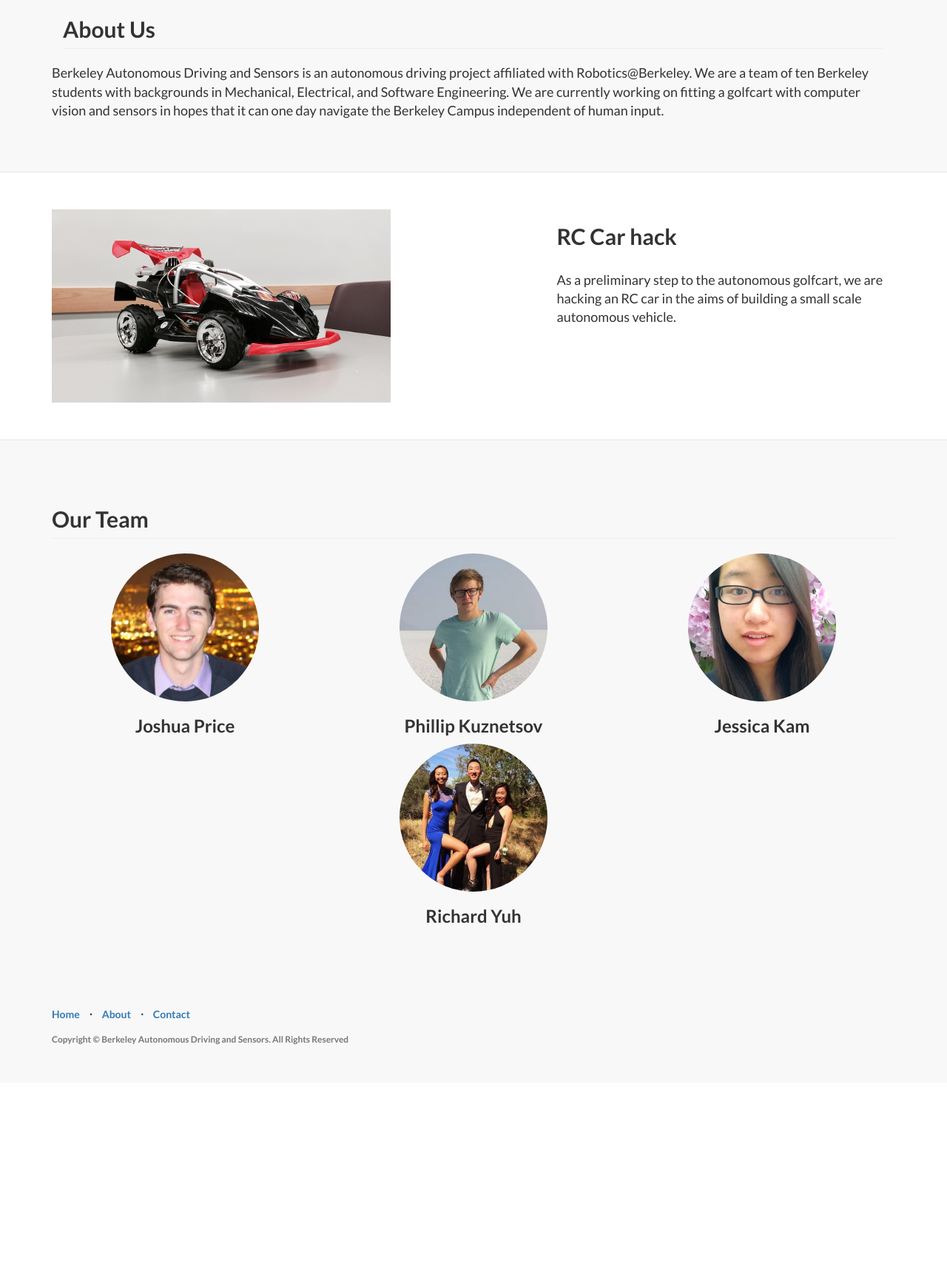
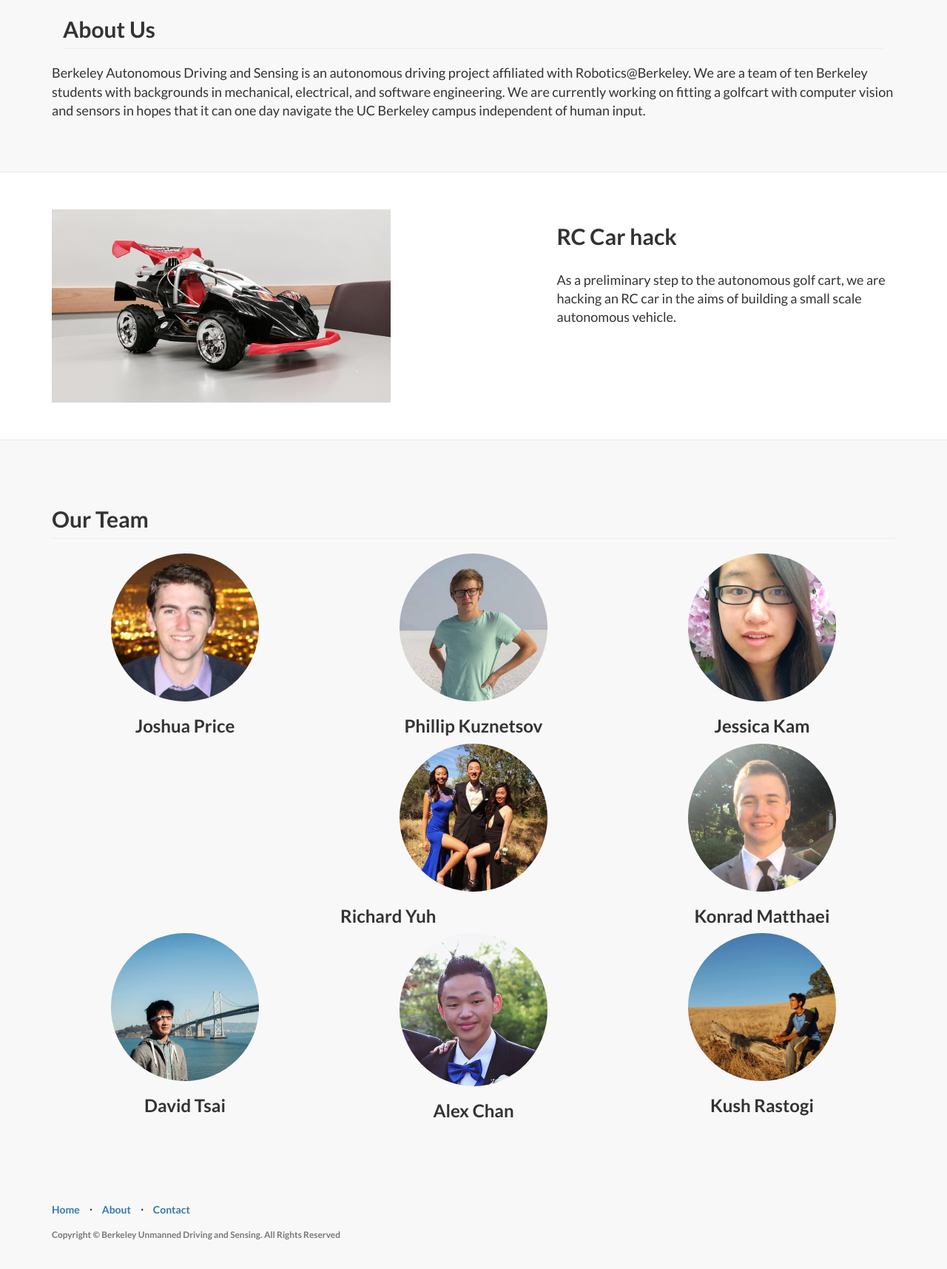
Before and after one commit to calautogolf/calautogolf.github.io, a plain HTML site: page index.html in a window 1280 px wide. Shown: the part 921-2636 px from the top of the page at 74% size. Before the commit the page ends 2384 px from the top, so only its background shows below. Drawn offline with Linux system fonts and the light colour scheme.

Commit message:
changed background photo, added team member photos

```diff
--- a/index.html
+++ b/index.html
@@ -9,7 +9,7 @@
     <meta name="description" content="">
     <meta name="author" content="">
 
-    <title>Berkeley Autonomous Golfcart</title>
+    <title>Berkeley Unmanned Driving and Sensing</title>
 
     <!-- Bootstrap Core CSS -->
     <link href="css/bootstrap.min.css" rel="stylesheet">
@@ -44,7 +44,7 @@
                     <span class="icon-bar"></span>
                     <span class="icon-bar"></span>
                 </button>
-                <a class="navbar-brand topnav" href="#home">BADAS</a>
+                <a class="navbar-brand topnav" href="#home">BUDAS</a>
             </div>
             <!-- Collect the nav links, forms, and other content for toggling -->
             <div class="collapse navbar-collapse" id="bs-example-navbar-collapse-1">
@@ -71,8 +71,8 @@
             <div class="row">
                 <div class="col-lg-12">
                     <div class="intro-message">
-                        <h1>Berkeley Autonomous Driving and Sensors</h1>
-                        <h3>Driving golfcarts without hands.</h3>
+                        <h1>Berkeley Unmanned Driving and Sensing</h1>
+                        <h3>Driving golf carts without hands.</h3>
                         <hr class="intro-divider">
                         <ul class="list-inline intro-social-buttons">
                             <li>
@@ -105,7 +105,7 @@
                     </div>
                     <br>
                     <p class="lead">
-                        Berkeley Autonomous Driving and Sensors is an autonomous driving project affiliated with Robotics@Berkeley. We are a team of ten Berkeley students with backgrounds in Mechanical, Electrical, and Software Engineering. We are currently working on fitting a golfcart with computer vision and sensors in hopes that it can one day navigate the Berkeley Campus independent of human input.
+                        Berkeley Autonomous Driving and Sensing is an autonomous driving project affiliated with Robotics@Berkeley. We are a team of ten Berkeley students with backgrounds in mechanical, electrical, and software engineering. We are currently working on fitting a golfcart with computer vision and sensors in hopes that it can one day navigate the UC Berkeley campus independent of human input.
                     </p>
                 </div>
                 <!-- The old image/text split -->
@@ -129,7 +129,7 @@
                     <!-- <hr class="section-heading-spacer"> -->
                     <div class="clearfix"></div>
                     <h2 class="section-heading">RC Car hack</h2>
-                    <p class="lead">As a preliminary step to the autonomous golfcart, we are hacking an RC car in the aims of building a small scale autonomous vehicle.</p>
+                    <p class="lead">As a preliminary step to the autonomous golf cart, we are hacking an RC car in the aims of building a small scale autonomous vehicle.</p>
                 </div>
                 <div class="col-lg-5 col-sm-pull-6  col-sm-6">
                     <img class="img-responsive" src="img/rc_car.png" alt="">
@@ -173,9 +173,37 @@
                     </h3>
                     <!-- <p>What does this team member to? Keep it short! This is also a great spot for social links!</p> -->
                 </div>
-                <div class="col-lg-offset-4 col-lg-4 col-sm-6 text-center member_div">
+                <div class="col-lg-offset-4 col-lg-4 col-sm-6 member_div">
                     <img class="img-circle img-responsive img-center" src="img/richard_yuh.jpg" alt="">
                     <h3>Richard Yuh
+                        <small></small>
+                    </h3>
+                    <!-- <p>What does this team member to? Keep it short! This is also a great spot for social links!</p> -->
+                </div>
+                <div class="col-lg-4 col-sm-6 text-center member_div">
+                    <img class="img-circle img-responsive img-center" src="img/konrad.jpg" alt="">
+                    <h3>Konrad Matthaei
+                        <small></small>
+                    </h3>
+                    <!-- <p>What does this team member to? Keep it short! This is also a great spot for social links!</p> -->
+                </div>
+                <div class="col-lg-4 col-sm-6 text-center member_div">
+                    <img class="img-circle img-responsive img-center" src="img/david_tsai.jpg" alt="">
+                    <h3>David Tsai
+                        <small></small>
+                    </h3>
+                    <!-- <p>What does this team member to? Keep it short! This is also a great spot for social links!</p> -->
+                </div>
+                <div class="col-lg-4 col-sm-6 text-center member_div">
+                    <img class="img-circle img-responsive img-center" src="img/alex_chan.jpg" alt="">
+                    <h3>Alex Chan
+                        <small></small>
+                    </h3>
+                    <!-- <p>What does this team member to? Keep it short! This is also a great spot for social links!</p> -->
+                </div>
+                <div class="col-lg-4 col-sm-6 text-center member_div">
+                    <img class="img-circle img-responsive img-center" src="img/kush_rastogi.jpg" alt="">
+                    <h3>Kush Rastogi
                         <small></small>
                     </h3>
                     <!-- <p>What does this team member to? Keep it short! This is also a great spot for social links!</p> -->
@@ -227,7 +255,7 @@
                             <a href="#contact">Contact</a>
                         </li>
                     </ul>
-                    <p class="copyright text-muted small">Copyright &copy; Berkeley Autonomous Driving and Sensors. All Rights Reserved</p>
+                    <p class="copyright text-muted small">Copyright &copy; Berkeley Unmanned Driving and Sensing. All Rights Reserved</p>
                 </div>
             </div>
         </div>
```
Also changed, not shown: img/alex_chan.jpg (added), img/david_tsai.jpg (added), img/intro-bg-old.jpg (added), img/konrad.jpg (added), img/kush_rastogi.jpg (added), 2 other files.
